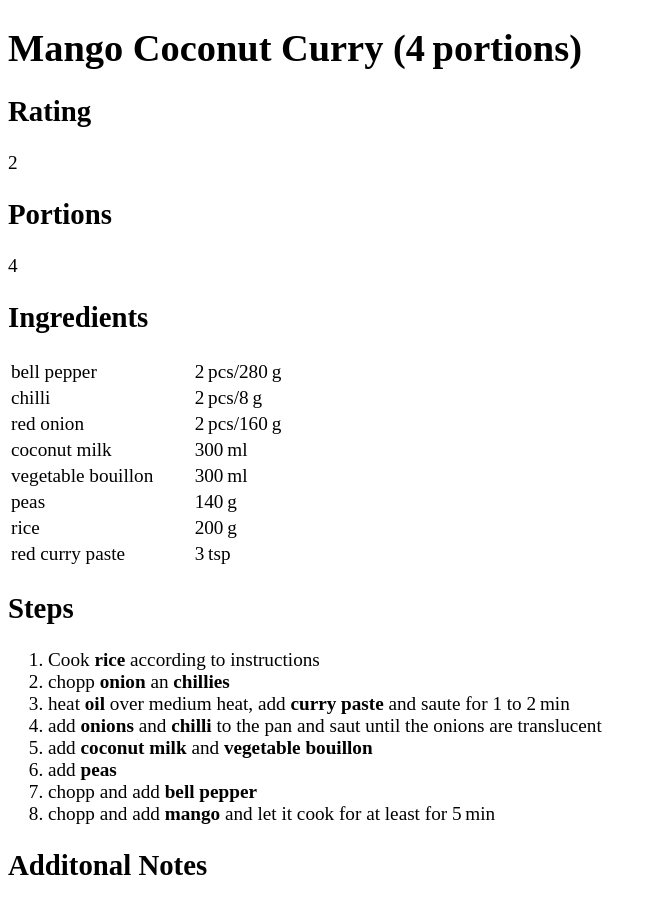
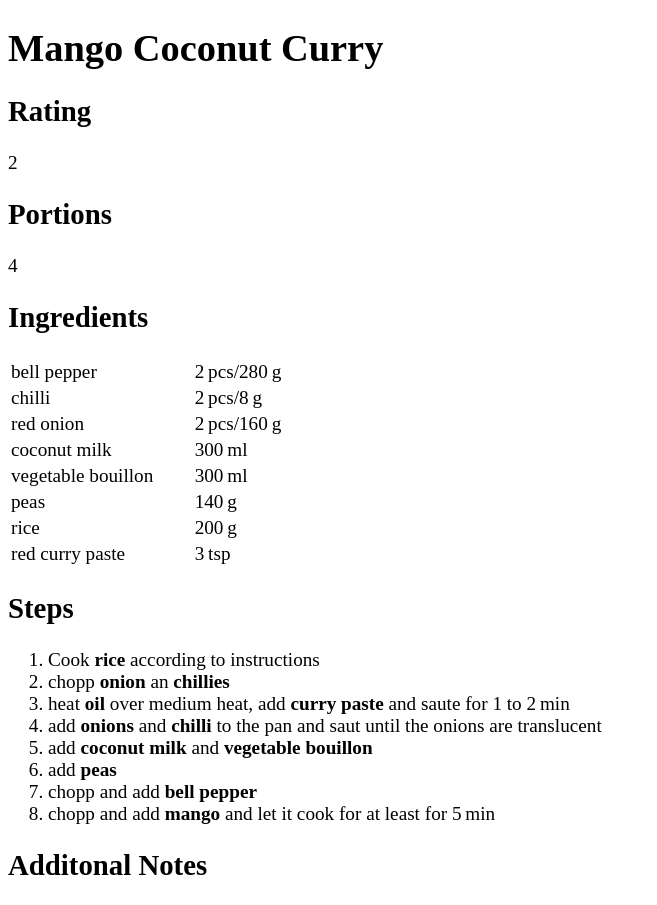
Before and after one commit to SpikePy/Recipes, a plain HTML site: page recipes/mango_coconut_curry.html in a window 1280 px wide. Shown: the whole page, without its empty margins (0-657 px from the left). Drawn offline with Linux system fonts and the light colour scheme.

Commit message:
improve script

```diff
--- a/recipes/mango_coconut_curry.html
+++ b/recipes/mango_coconut_curry.html
@@ -6,7 +6,7 @@
 <link rel="stylesheet" href="style.css">
 
 <body>
-    <h1>Mango Coconut Curry (4&thinsp;portions)</h1>
+    <h1>Mango Coconut Curry</h1>
     <h2>Rating</h2>
     <p>2</p>
     <h2>Portions</h2>
```
Also changed, not shown: index.html (+1 -1 lines), 1 other file.
